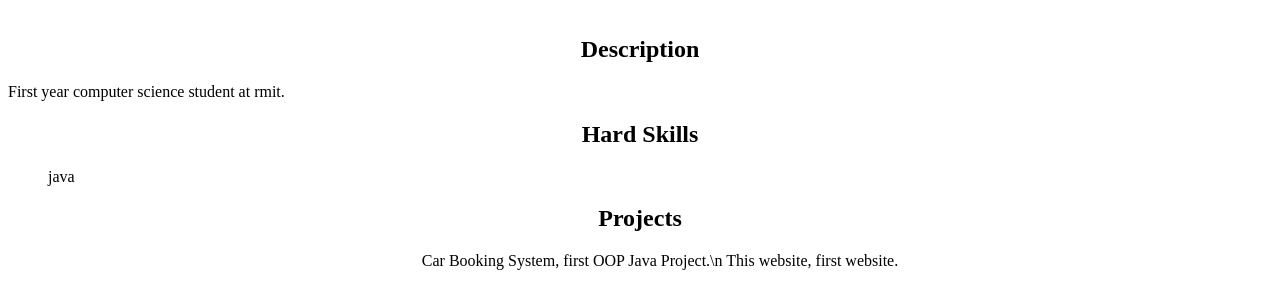
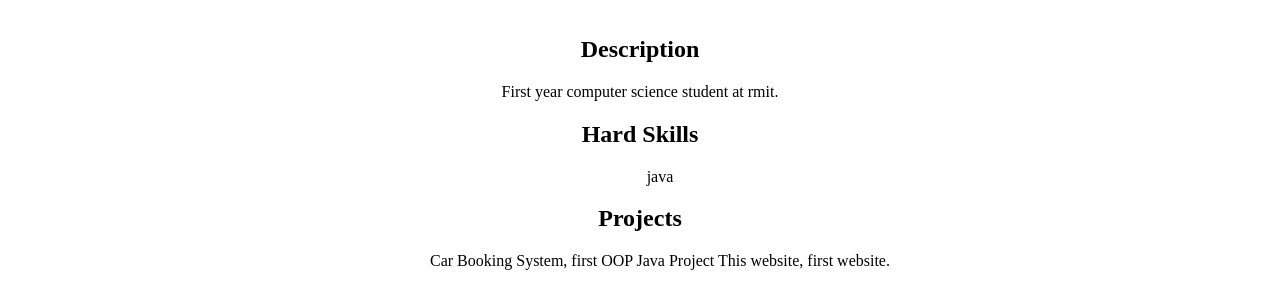
Before and after one commit to Waterdrinker88/Waterdrinker88.github.io, a plain HTML site: page index.html in a window 1280 px wide. Shown: the part 266-549 px from the top of the page. Drawn offline with Linux system fonts and the light colour scheme.

Commit message:
Update index.html

```diff
--- a/index.html
+++ b/index.html
@@ -18,14 +18,14 @@
 		<br>
 		<div id="content">
 			<h2>Description</h2></center>
-			<p>First year computer science student at rmit.  </p>
+			<center><p>First year computer science student at rmit.  </p></center>
 			<center><h2>Hard Skills</h2></center>
 			<ul>
-				java</b></li>
+				<center>java</b></li>
 			</ul>
 			<center><h2>Projects</h2></center>
 			<ul>
-				<center>Car Booking System, first OOP Java Project.\n </b></li>
+				<center>Car Booking System, first OOP Java Project </b>
 				This website, first website. </b></li></center>
 			</ul>
 		</div>
```
